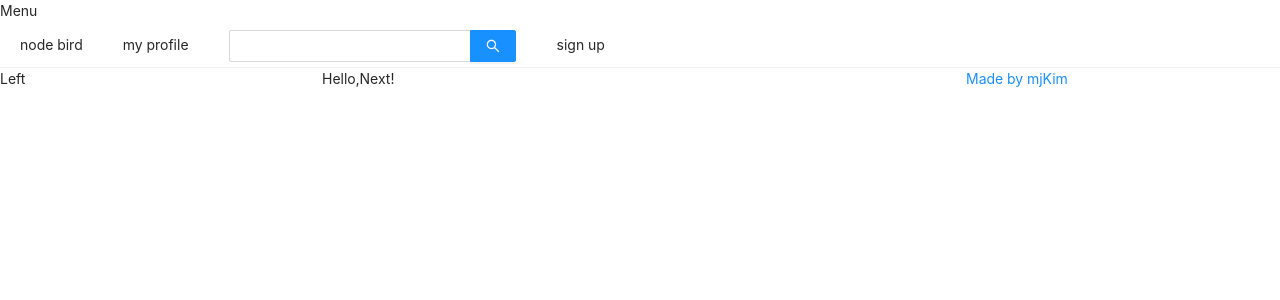
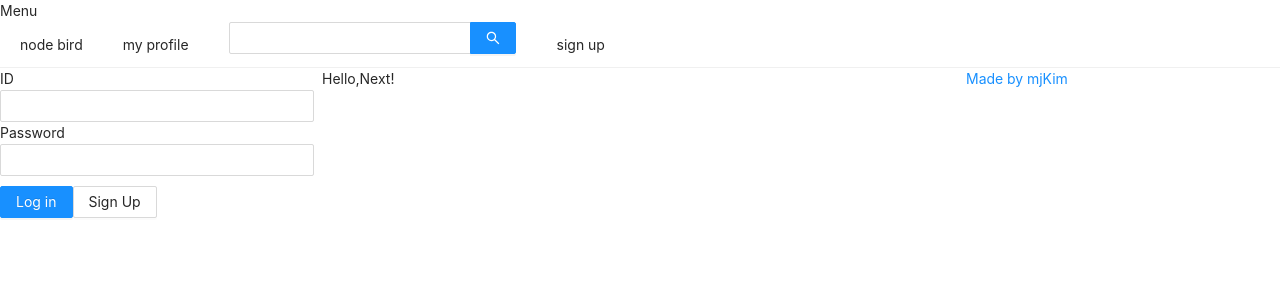
Before and after one commit to wwwkimminja/React_Next.js_nodebirdSNS, a Next.js app in the folder front/: page / in a window 1280 px wide. Shown: the top 300 px of the page. Built offline with nearby package versions, Linux system fonts and the light colour scheme.

Commit message:
Create LoginFrom with styled-components

```diff
--- a/front/components/AppLayout.js
+++ b/front/components/AppLayout.js
@@ -1,12 +1,21 @@
+import {useState} from 'react';
 import PropTypes from 'prop-types';
 import Link from 'next/link';
 import { Menu, Input, Row, Col } from 'antd';
 import 'antd/dist/antd.css';
+import UserProfile from '../components/UserProfile';
+import LoginForm from '../components/LoginForm';
+import styled from 'styled-components';
+
+const SerchInput = styled(Input.Search)`
+vertical-align : middel;
+`;
 
 
 
 
 const AppLayout = ({ children }) => {
+    const [isLogedIn,setIsLogedIn] = useState(false);
     return (
         <div>
             <Menu mode="horizontal">
@@ -17,7 +26,7 @@ const AppLayout = ({ children }) => {
                     <Link href="/profile">my profile</Link>
                 </Menu.Item>
                 <Menu.Item>
-                    <Input.Search enterButton style={{ verticalAlign: "middle" }} />
+                    <SerchInput enterButton  />
                 </Menu.Item>
                 <Menu.Item key="signup">
                     <Link href="/signup">sign up</Link>
@@ -25,7 +34,7 @@ const AppLayout = ({ children }) => {
             </Menu>
             <Row gutter={8}>
                 <Col xs={24} md={6} >
-                    Left
+                {isLogedIn ? <UserProfile></UserProfile>:<LoginForm></LoginForm>}
                 </Col>
                 <Col xs={24} md={12} >
                     {children}
--- /dev/null
+++ b/front/components/LoginForm.js
@@ -0,0 +1,49 @@
+import { useCallback, useState } from 'react';
+import { Form, Input, Button } from 'antd';
+import Link from 'next/link';
+import styled from 'styled-components';
+
+{/* div component */}
+const ButtonWrapper = styled.div`
+margin-top:10px;
+`
+const LoginForm = () => {
+    const [id, setId] = useState('');
+    const [password, setPassword] = useState('');
+
+    const onChangeId = useCallback((e) => {
+        setId(e.target.value);
+    }, [])
+    const onChangePassword = useCallback((e) => {
+        setPassword(e.target.value);
+    }, []);
+    return (
+
+        <Form>
+            <div>
+                <label htmlFor="user-id">ID</label>
+            </div>
+            <div>
+                <Input name="user-id" value={id} onChange={onChangeId} required />
+            </div>
+            <div>
+                <lavel htmlFor="user-password" >Password</lavel>
+            </div>
+            <div >
+                <Input name="user-password"
+                    type="password"
+                    value={password}
+                    onChange={onChangePassword}
+                    required />
+
+            </div>
+            <ButtonWrapper>
+                <Button type="primary" htmlType='submit' loading={false}>Log in</Button>
+                <Link href="/singup"><a><Button>Sign Up</Button></a></Link>
+            </ButtonWrapper>
+        </Form>
+    );
+
+};
+
+export default LoginForm;
```
Also changed, not shown: front/components/UserProfile.js (added).
